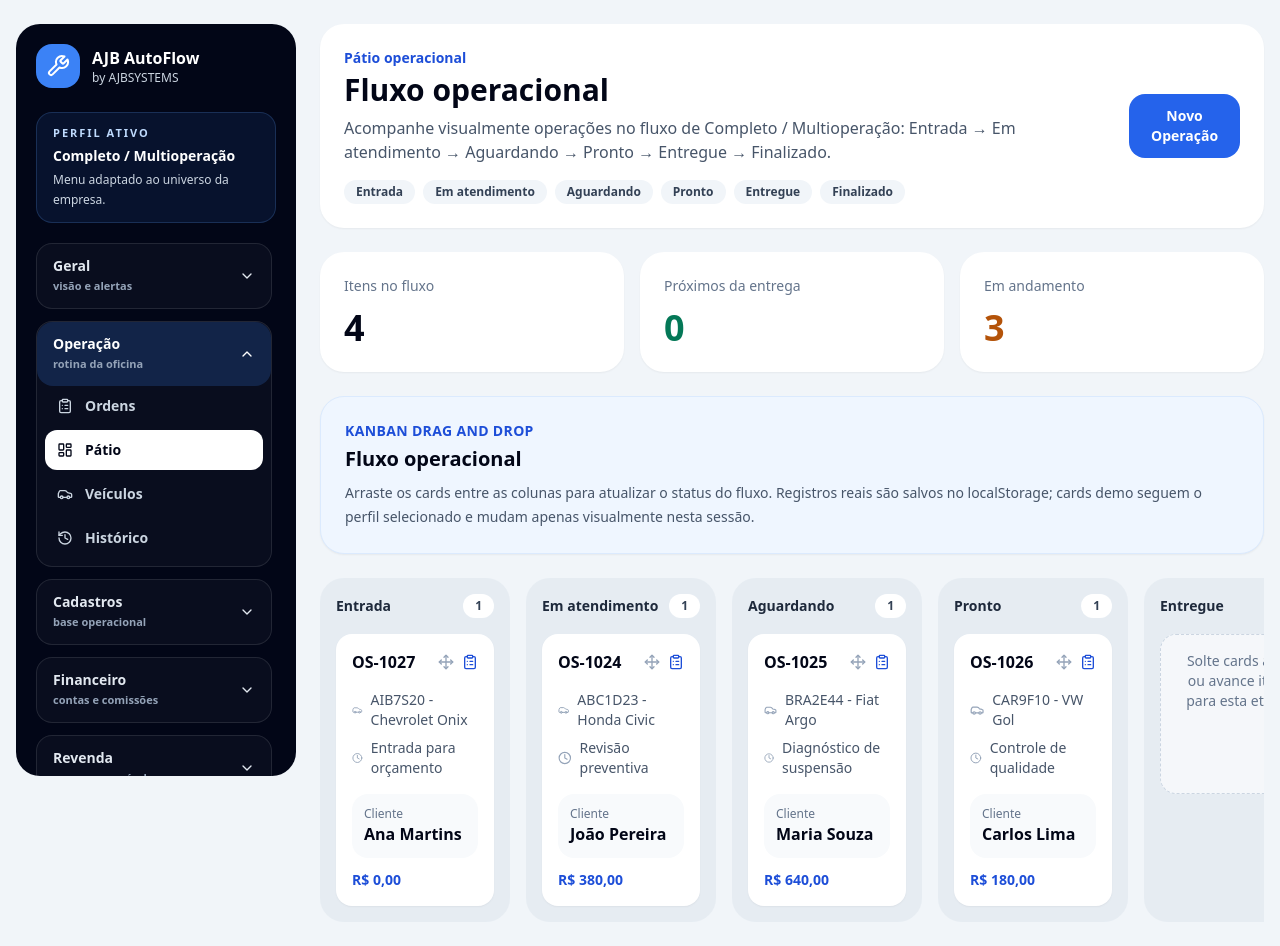
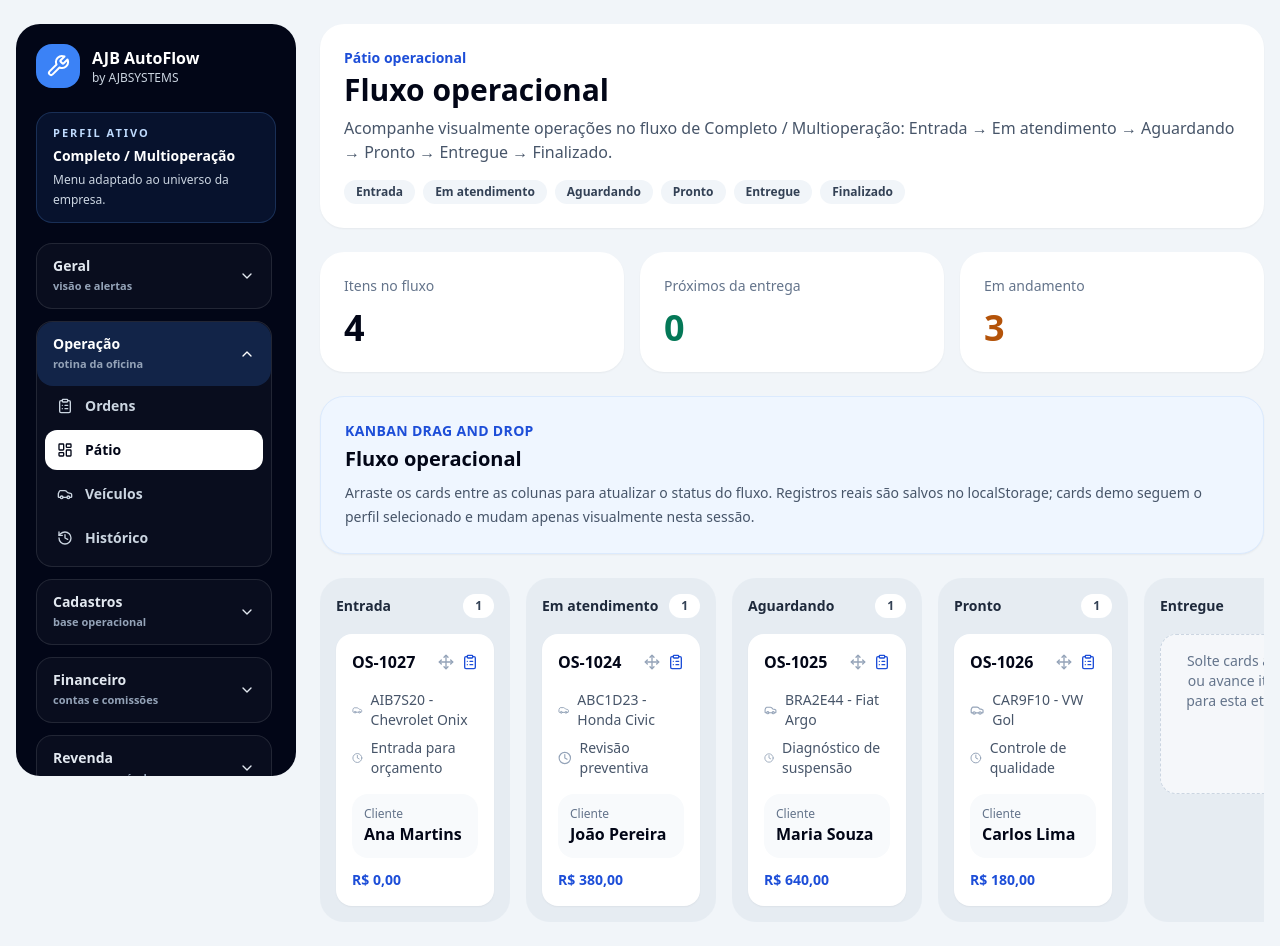
Before and after one commit to anjobrito/ajb-autoflow, a Next.js app: page /patio in a window 1280 px wide. Shown: the top 946 px of the page. Built offline with nearby package versions, Linux system fonts and the light colour scheme.

Commit message:
chore: remove legacy create link from business aware header

```diff
--- a/components/business-aware-page-header.tsx
+++ b/components/business-aware-page-header.tsx
@@ -1,6 +1,5 @@
 "use client";
 
-import Link from "next/link";
 import { useEffect, useMemo, useState } from "react";
 import { getCompany } from "@/lib/browser-store";
 import { getBusinessProfileByLabel } from "@/lib/business-types";
@@ -38,11 +37,9 @@ export function BusinessAwarePageHeader({ context }: BusinessAwarePageHeaderProp
     : isYard
       ? `Acompanhe visualmente ${profile.operationPluralLabel.toLowerCase()} no fluxo de ${profile.label}: ${profile.kanbanStatuses.join(" → ")}.`
       : `Gerencie ${profile.operationPluralLabel.toLowerCase()} usando o fluxo sugerido para ${profile.label}: ${profile.kanbanStatuses.join(" → ")}.`;
-  const actionLabel = `Novo ${profile.operationLabel}`;
 
   return (
     <header className="rounded-3xl bg-white p-6 shadow-sm">
-      <div className="flex flex-col gap-4 sm:flex-row sm:items-center sm:justify-between">
       <div>
         <p className="text-sm font-bold text-blue-700">{eyebrow}</p>
         <h1 className="mt-1 text-3xl font-black">{title}</h1>
@@ -53,10 +50,6 @@ export function BusinessAwarePageHeader({ context }: BusinessAwarePageHeaderProp
           ))}
         </div>
       </div>
-        <Link href="/ordens-servico/nova" className="rounded-2xl bg-blue-600 px-5 py-3 text-center text-sm font-bold text-white hover:bg-blue-700">
-          {actionLabel}
-        </Link>
-      </div>
     </header>
   );
 }
```
Lines whose indentation alone changed are shown as unchanged.
